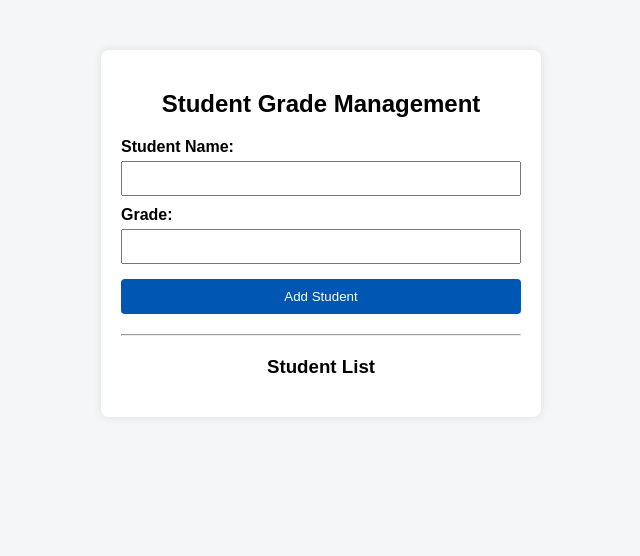
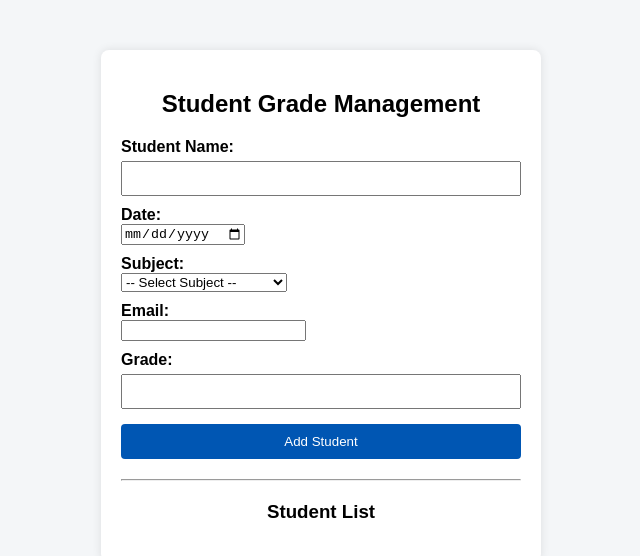
Before and after one commit to jaymark-28/student_web_app, a plain HTML site: page index.html in a window 1280 px wide. Shown: the whole page, without its empty margins (319-959 px from the left). Drawn offline with Linux system fonts and the light colour scheme.

Commit message:
Update index.html

```diff
--- a/index.html
+++ b/index.html
@@ -9,25 +9,44 @@
 <body>
 
 <div class="container">
-
   <h2>Student Grade Management</h2>
 
   <form id="studentForm">
+
     <label>Student Name:</label>
     <input type="text" id="name">
 
-    <label>Grade:</label>
-    <input type="number" id="grade">
+    <div id="dateField" class="hidden">
+      <label>Date:</label>
+      <input type="date" id="date">
+    </div>
 
-    <button type="submit">Add Student</button>
+    <div id="subjectField" class="hidden">
+      <label>Subject:</label>
+      <select id="subject">
+        <option value="">-- Select Subject --</option>
+        <option>Integrated Programming</option>
+        <option>Web Fundamentals</option>
+      </select>
+    </div>
+
+    <div id="emailField" class="hidden">
+      <label>Email:</label>
+      <input type="email" id="email">
+    </div>
+
+    <div id="gradeField" class="hidden">
+      <label>Grade:</label>
+      <input type="number" id="grade">
+    </div>
+
+    <button type="submit" id="submitBtn" class="hidden">Add Student</button>
   </form>
 
   <hr>
 
-
   <h3>Student List</h3>
   <ul id="studentList"></ul>
-
 </div>
 
 </body>
```
